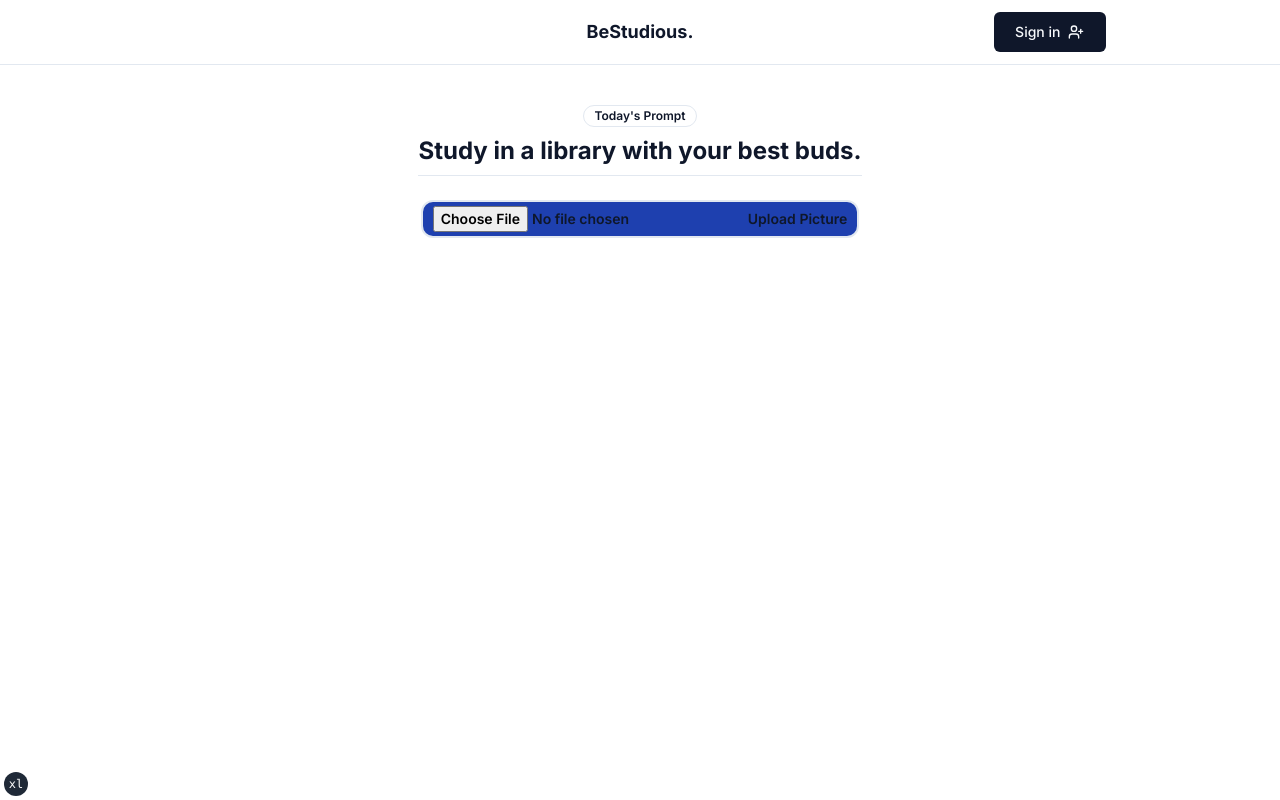
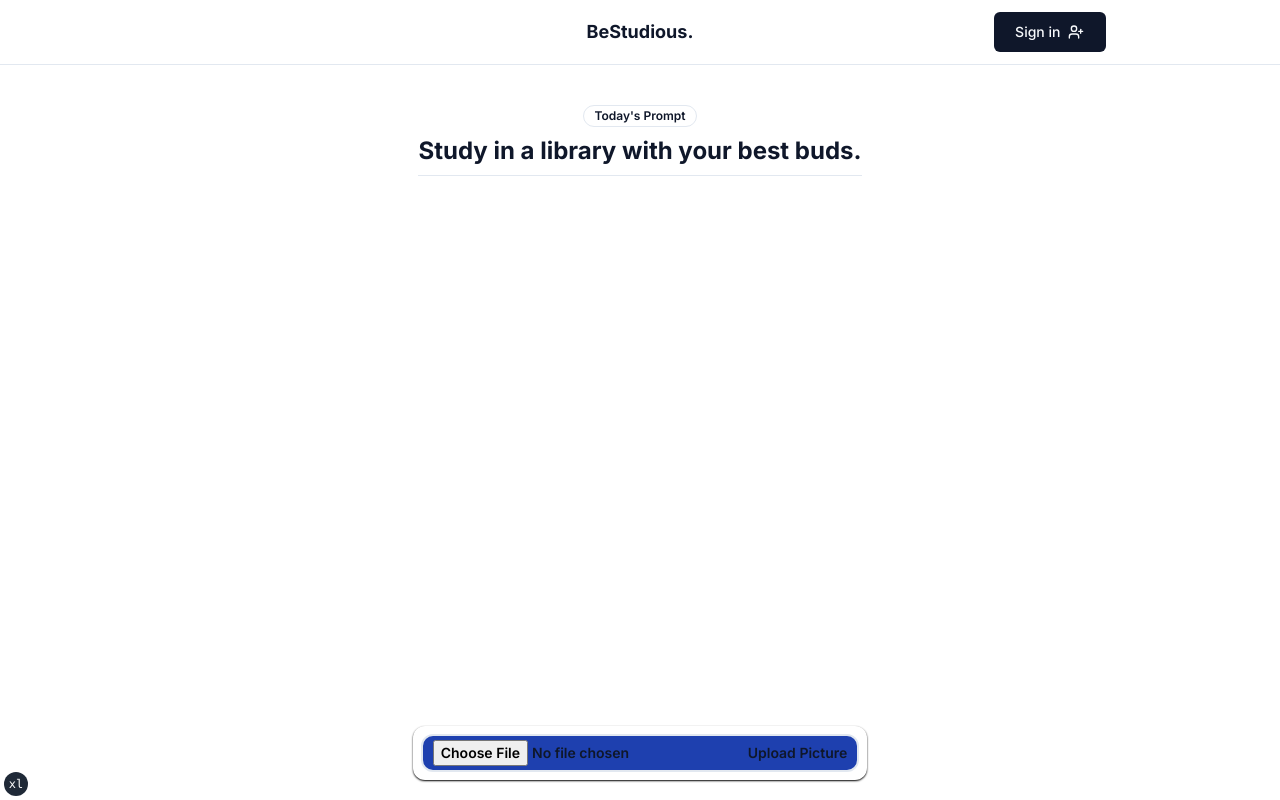
Before and after one commit to arihanv/BeStudious, a Next.js app: page /feed in a window 1280 px wide. Built offline with nearby package versions, Linux system fonts and the light colour scheme; no server answers; the database is empty.

Commit message:
feat: Update Upload

```diff
--- a/app/feed/page.tsx
+++ b/app/feed/page.tsx
@@ -21,8 +21,10 @@ export default function IndexPage() {
         </h1>
         <div className="flex w-full flex-1 border-b"></div>
       </div>
-      <div className="w-fit rounded-xl border-2 bg-blue-800 px-2.5 py-1 text-sm font-semibold">
-        <Upload posts={posts} setPosts={setPosts} />
+      <div className="fixed bottom-0 mb-5 w-fit rounded-xl p-2 shadow-sm shadow-black backdrop-blur-sm z-20">
+        <div className="w-fit rounded-xl border-2 bg-blue-800 px-2.5 py-1 text-sm font-semibold">
+          <Upload posts={posts} setPosts={setPosts} />
+        </div>
       </div>
       <Posts posts={posts} setPosts={setPosts} />
     </section>
```
